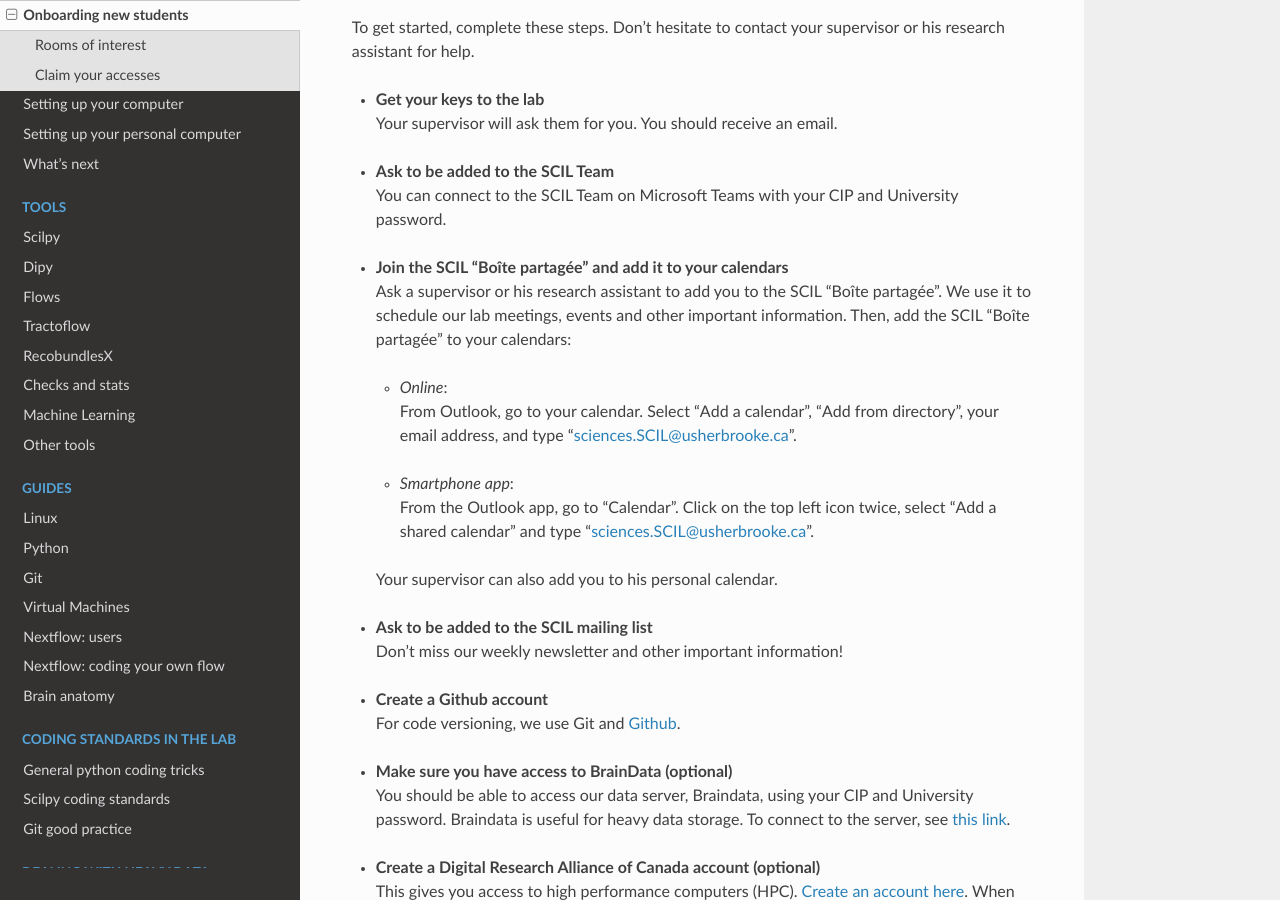
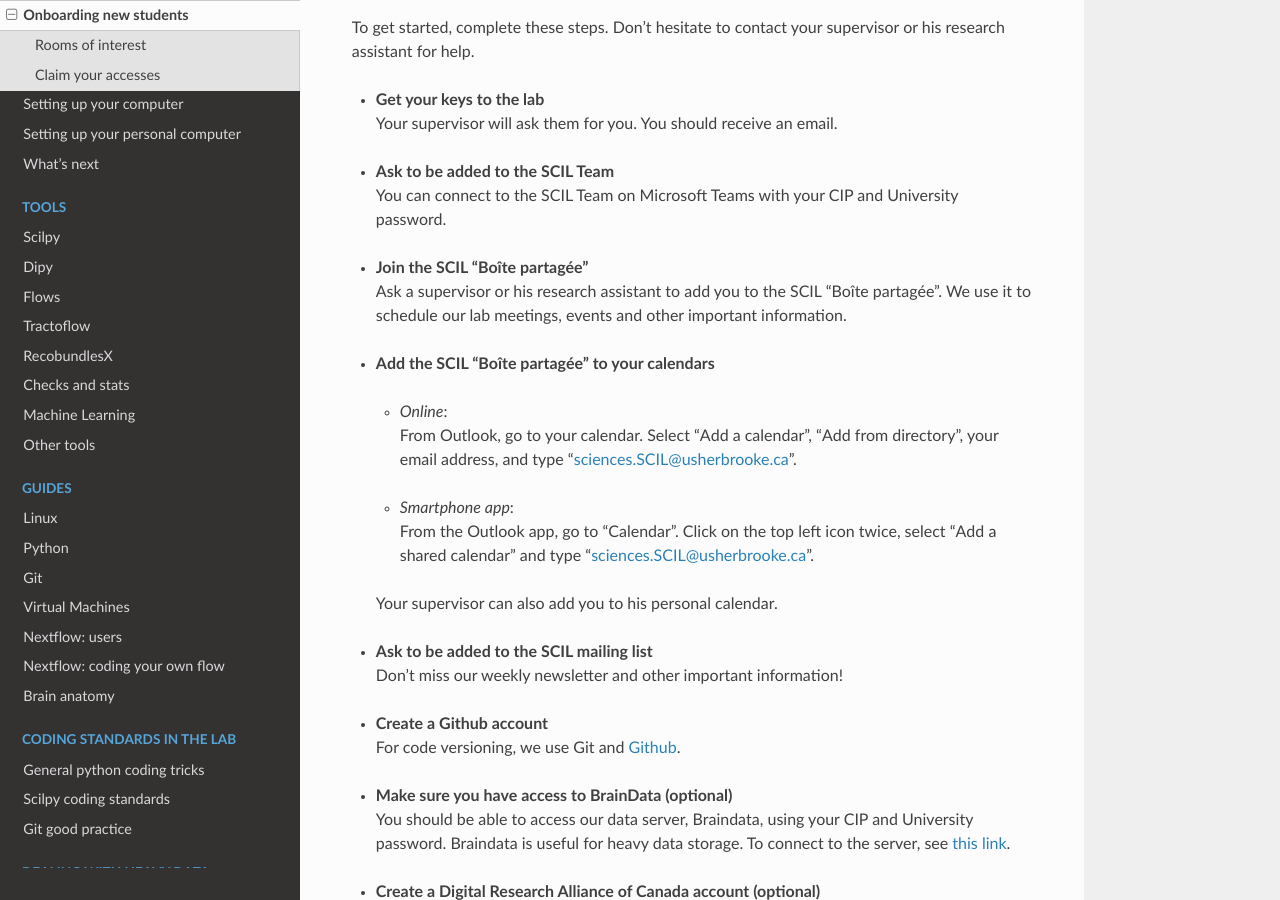
Before and after one commit to scilus/scil-documentation, a Sphinx documentation site: the page built from source/arriving/welcome.rst, in a window 1280 px wide and 900 px high, scrolled down 520 px. Built offline with Sphinx 7.4.7 and the Read the Docs theme 2.0.0, drawn with Linux system fonts in a browser that asks for light colours.

Commit message:
Modify structure

```diff
--- a/source/arriving/welcome.rst
+++ b/source/arriving/welcome.rst
@@ -26,8 +26,10 @@ To get started, complete these steps. Don't hesitate to contact your supervisor
 * | **Ask to be added to the SCIL Team**
   | You can connect to the SCIL Team on Microsoft Teams with your CIP and University password.
 
-* | **Join the SCIL "Boîte partagée" and add it to your calendars**
-  | Ask a supervisor or his research assistant to add you to the SCIL "Boîte partagée". We use it to schedule our lab meetings, events and other important information. Then, add the SCIL "Boîte partagée" to your calendars:
+* | **Join the SCIL "Boîte partagée"**
+  | Ask a supervisor or his research assistant to add you to the SCIL "Boîte partagée". We use it to schedule our lab meetings, events and other important information.
+
+* | **Add the SCIL "Boîte partagée" to your calendars**
 
   * | *Online*:
     | From Outlook, go to your calendar. Select "Add a calendar", "Add from directory", your email address, and type "sciences.SCIL@usherbrooke.ca".
```
